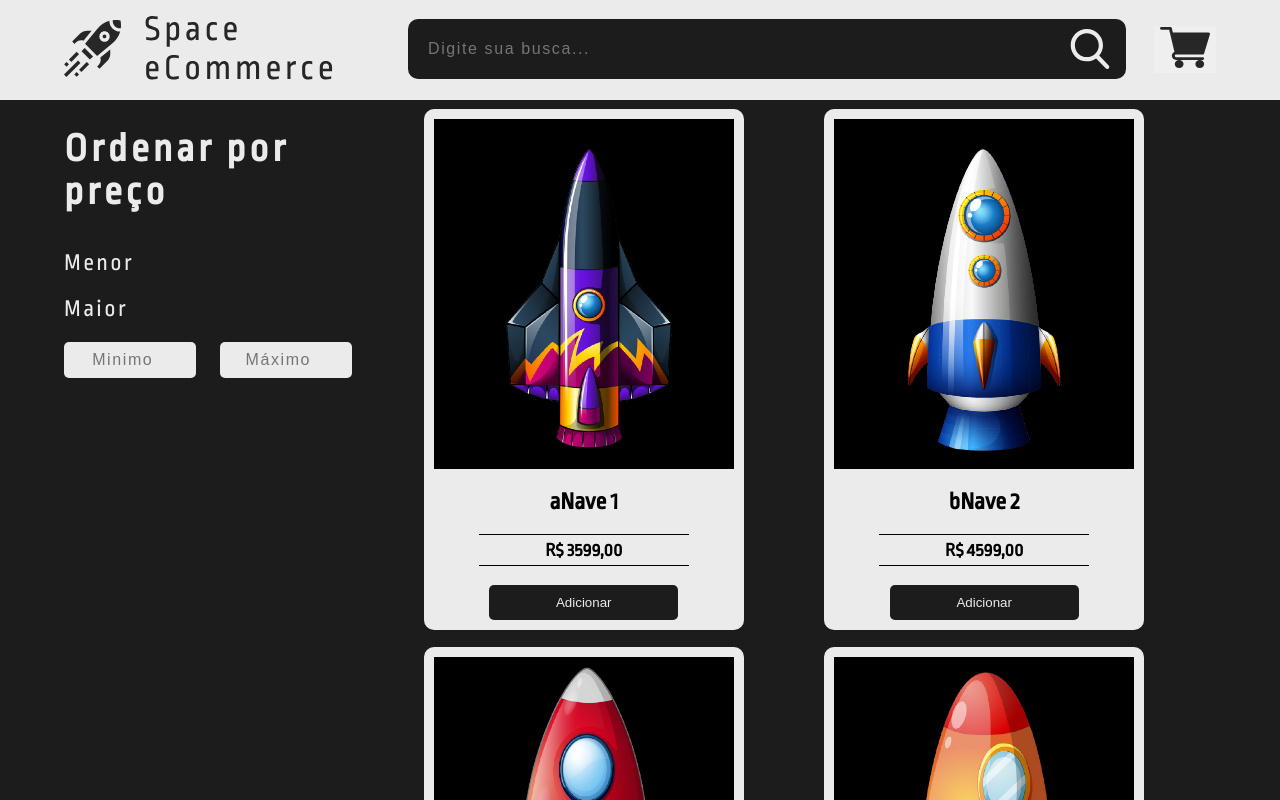
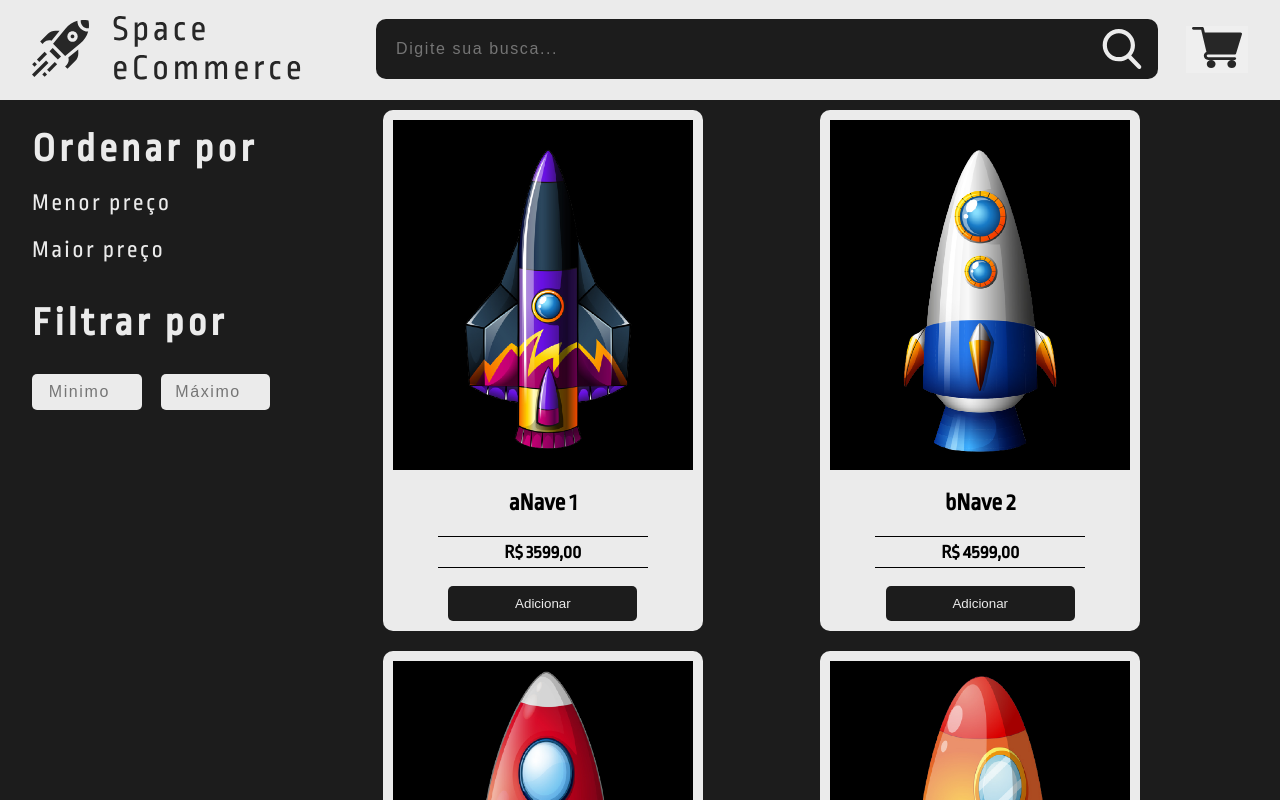
Before and after one commit to future4code/mu-oz-labe-commerce2, a React (Create React App) app: page / in a window 1280 px wide. Shown: the top 800 px of the page. Built offline with nearby package versions, Linux system fonts and the light colour scheme.

Commit message:
Estilização dos filtros e rodapé

```diff
--- a/src/components/CardItem/styled.js
+++ b/src/components/CardItem/styled.js
@@ -20,7 +20,7 @@ export const CardImageContainer = styled.div`
     justify-content: center;
     align-items: center;
     height: 350px;
-    min-height: 300px;
+    min-height: 275px;
     width: 100%;
 `
 export const CardImage = styled.img`
--- a/src/components/FilterToPrice/index.jsx
+++ b/src/components/FilterToPrice/index.jsx
@@ -16,9 +16,10 @@ class FilterToPrice extends React.Component {
         return (
             <FilterToPriceContainer>
                 <FilterToPriceGroup>
-                  <FilterToPriceTitle>Ordenar por preço</FilterToPriceTitle>
-                  <FilterToPriceP onClick={this.props.minorPrice}>Menor</FilterToPriceP>
-                  <FilterToPriceP onClick={this.props.majorPrice}>Maior</FilterToPriceP>
+                  <FilterToPriceTitle>Ordenar por</FilterToPriceTitle>
+                  <FilterToPriceP onClick={this.props.minorPrice}>Menor preço</FilterToPriceP>
+                  <FilterToPriceP onClick={this.props.majorPrice}>Maior preço</FilterToPriceP>
+                  <FilterToPriceTitle>Filtrar por</FilterToPriceTitle>
                   <DivInputFilterToPrice>
                       <InputFilterToPrice type="number" placeholder='Minimo' value={this.props.inputFilterMin} onChange={(e) => this.props.filterByInputPriceMin(e)}/>
                       <InputFilterToPrice type="number" placeholder='Máximo' value={this.props.inputFilterMax} onChange={(e) => this.props.filterByInputPriceMax(e)}/>
--- a/src/components/FilterToPrice/styled.js
+++ b/src/components/FilterToPrice/styled.js
@@ -11,10 +11,10 @@ export const FilterToPriceGroup = styled.div`
     ${flexColumn()}
     align-items: flex-start;
     justify-content: flex-start;
-    flex-grow: 1;
     position: -webkit-sticky;
     position: sticky;
     top: 10px;
+    width: 98%;
 
 `
 
@@ -22,13 +22,23 @@ export const FilterToPriceTitle = styled.h1`
     font-size: 40px;
     line-height: 43px;
     letter-spacing: 0.1em;
+    margin-bottom: 10px;;
 `
 
 export const FilterToPriceP = styled.p`
     font-size: 24px;
     line-height: 26px;
     letter-spacing: 0.1em;
+    border-bottom: 1px solid transparent;
     margin: 10px 0;
+    cursor: pointer;
+    transition: all 0.4s cubic-bezier(0.42, 0, 0.58, 1);
+
+    :hover{
+        color: #adadad;
+        border-bottom: 1px solid #FFF;
+        padding-right: 10px;
+    }
 `
 
 export const InputFilterToPrice = styled.input`
@@ -49,12 +59,13 @@ export const InputFilterToPrice = styled.input`
 
     :focus-visible{
         outline: none;
-        background-color: #c7c7c7;
+        background-color: #adadad;
     }
 `
 
 export const DivInputFilterToPrice = styled.div`
     width: 100%;
+    margin: 10px 0;
     ${flexRow()}
     justify-content:space-between
 `
--- a/src/components/Footer/styled.js
+++ b/src/components/Footer/styled.js
@@ -19,6 +19,9 @@ export const Text = styled.p`
 `
 
 export const Circulo = styled.div`
+    display: flex;
+    justify-content: center;
+    align-items: center;
     border-radius: 50%;
     margin: 0 5px;
     height: 25px;
@@ -27,6 +30,7 @@ export const Circulo = styled.div`
     overflow: hidden;
 
     :hover {
+        display: block;
         width: 200px;
         border-radius: 10px;
         cursor: pointer;
@@ -35,7 +39,13 @@ export const Circulo = styled.div`
 `
 export const R = styled(Circulo)`
     background-color: red;
+    :before{
+        content: "R";
+    }
     :hover {
+        :before{
+            content: "";
+        }
         :after {
             content: "Rafael S. da Rosa";
             line-height: 25px;
@@ -45,7 +55,13 @@ export const R = styled(Circulo)`
     `
 export const G = styled(Circulo)`
     background-color: green;
+    :before{
+        content: "G";
+    }
     :hover {
+        :before{
+            content: "";
+        }
         :after {
             content: "Guilherme G. Cassettari";
             line-height: 25px;
@@ -54,7 +70,13 @@ export const G = styled(Circulo)`
 `
 export const B = styled(Circulo)`
     background-color: blue;
+    :before{
+        content: "B";
+    }
     :hover {
+        :before{
+            content: "";
+        }
         :after {
             content: "Brendha L. B. Pereira";
             line-height: 25px;
--- a/src/components/Header/styled.js
+++ b/src/components/Header/styled.js
@@ -10,6 +10,7 @@ import {
 
 export const HeaderBackground = styled.header`
 
+    /* background-color: ${white}; */
     background-color: ${white};
     width: 100%;
     min-height: 100px;
@@ -21,7 +22,7 @@ export const HeaderBackground = styled.header`
 
 export const HeaderContainer = styled.div`
     margin: 0 auto;
-    width: 90%;
+    width: 95%;
     max-width: 1440px;
     height: 100%;
     ${flexColumn()}
--- a/src/components/Main/styled.js
+++ b/src/components/Main/styled.js
@@ -5,10 +5,10 @@ export const Main = styled.main`
 
     margin-top: 100px;
     flex-grow: 1;
-    width:90%;
+    width:95%;
     max-width: 1440px;
     display:grid;
-    grid-template-columns: 1fr 3fr;
+    grid-template-columns: 1fr 4fr;
     grid-template-rows: 1fr;
     position: relative;
 
```
Also changed, not shown: empregabilidade.js (deleted, +0 -10 lines).
